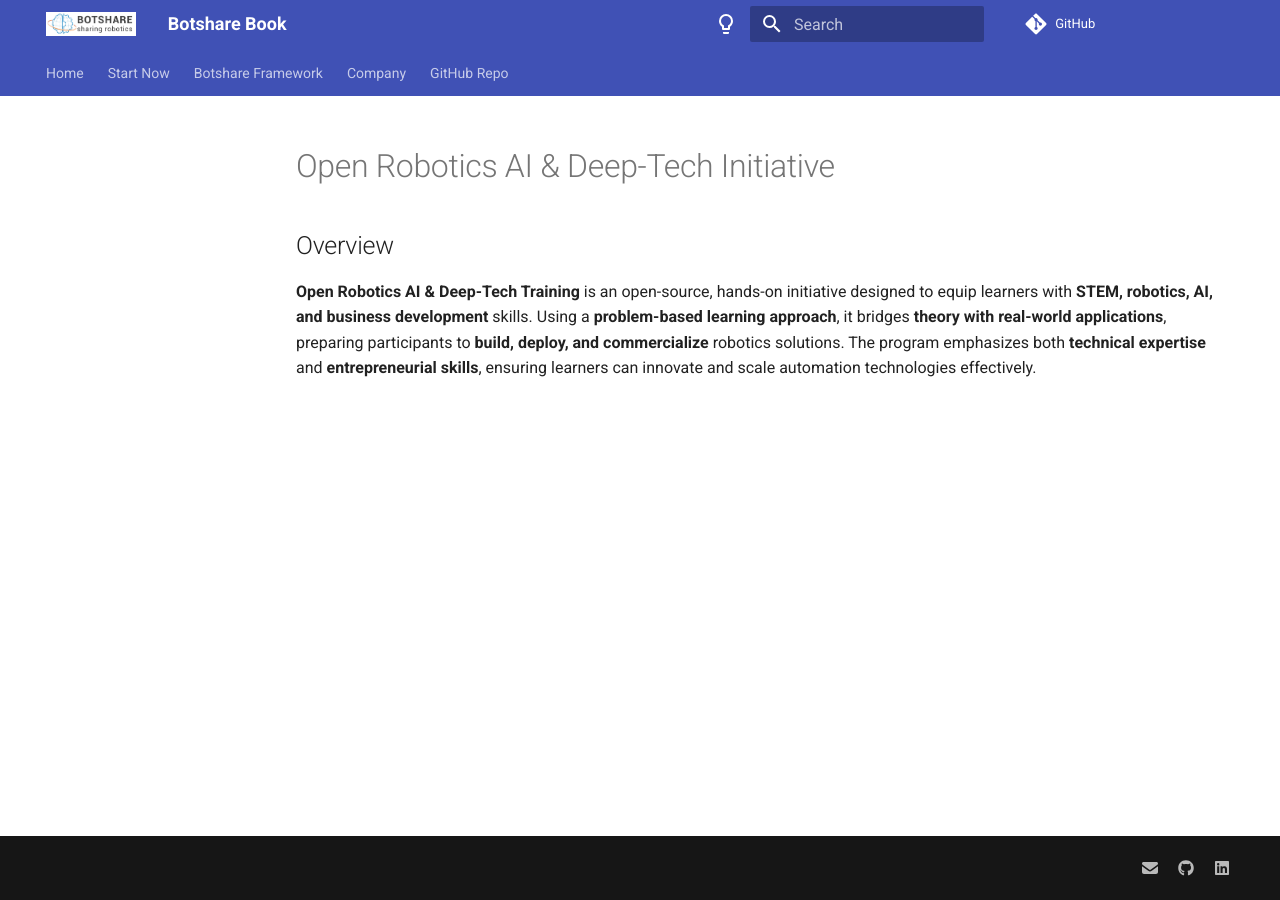
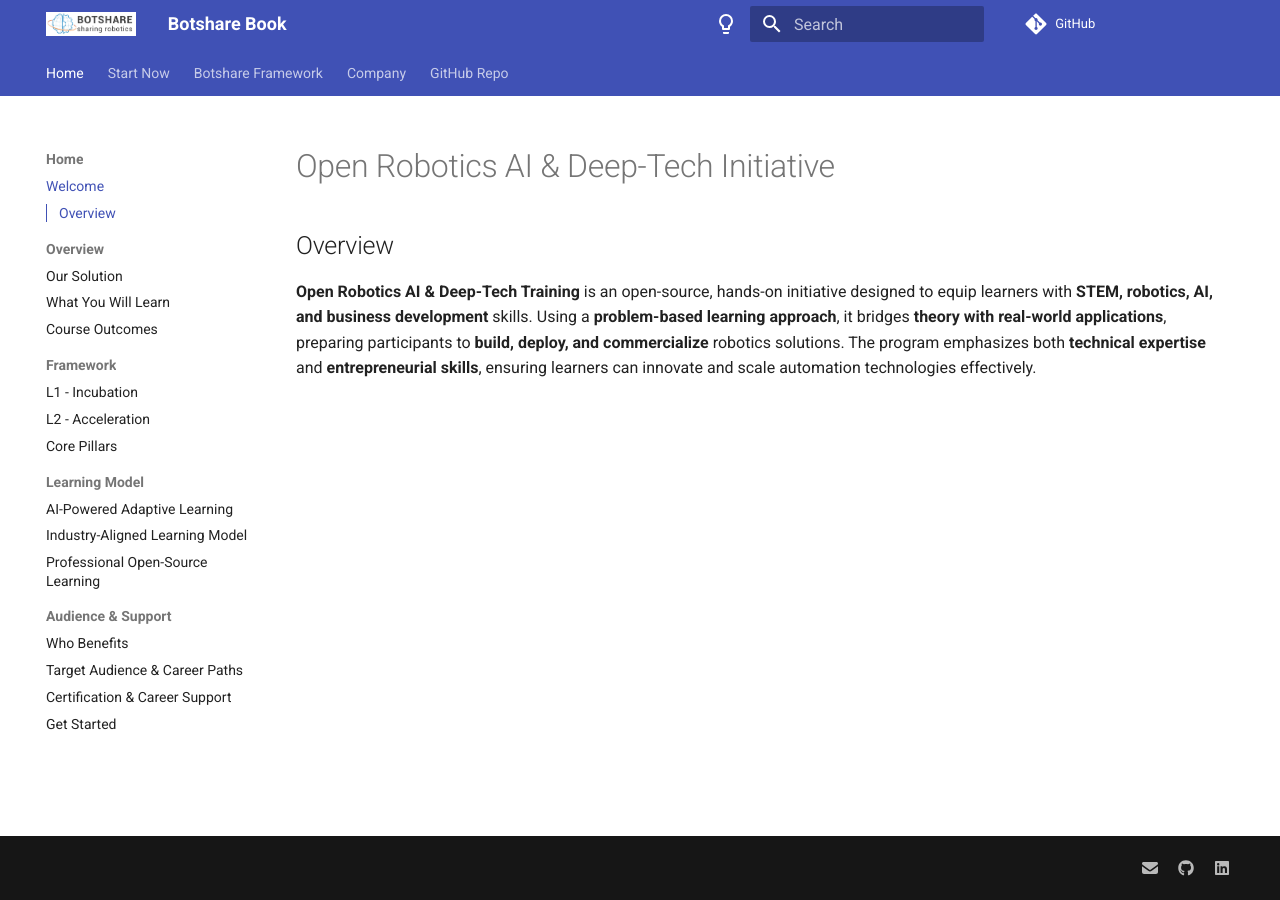
Before and after one commit to Merilynn-64/Botshare_document, an MkDocs documentation site: the page built from docs/index.md, in a window 1280 px wide. Built offline with MkDocs 1.6.1 and Material for MkDocs 9.7.7, drawn with Linux system fonts in a browser that asks for light colours.

Commit message:
Update mkdocs.yml

```diff
--- a/mkdocs.yml
+++ b/mkdocs.yml
@@ -37,32 +37,30 @@
       link: https://github.com/openAMRobot
     - icon: fontawesome/brands/linkedin
       link: https://www.linkedin.com/company/botshare
-
 nav:
   - Home:
-      - Welcome: overview.md
+      - Welcome: index.md
 
       - Overview:
-          - Our Solution: our-solution.md
-          - What You Will Learn: what-you-will-learn.md
-          - Course Outcomes: course-outcomes.md
+          - Our Solution: overview/our-solution.md
+          - What You Will Learn: overview/what-you-will-learn.md
+          - Course Outcomes: overview/course-outcomes.md
 
       - Framework:
-          - L1 - Incubation: l1-incubation.md
-          - L2 - Acceleration: l2-acceleration.md
-          - Core Pillars: core-pillars.md
+          - L1 - Incubation: framework/l1-incubation.md
+          - L2 - Acceleration: framework/l2-acceleration.md
+          - Core Pillars: framework/core-pillars.md
 
       - Learning Model:
-          - AI-Powered Adaptive Learning: ai-powered-adaptive-learning.md
-          - Industry-Aligned Learning Model: industry-aligned-learning-model.md
-          - Professional Open-Source Learning: professional-open-source-learning.md
+          - AI-Powered Adaptive Learning: learning model/ai-powered-adaptive-learning.md
+          - Industry-Aligned Learning Model: learning model/industry-aligned-learning-model.md
+          - Professional Open-Source Learning: learning model/professional-open-source-learning.md
 
       - Audience & Support:
-          - Who Benefits: who-benefits.md
-          - Target Audience & Career Paths: target-audience-career-paths.md
-          - Certification & Career Support: certification-career-support.md
-          - Get started: get-started-now.md
-
+          - Who Benefits: audience/who-benefits.md
+          - Target Audience & Career Paths: audience/target-audience-career-paths.md
+          - Certification & Career Support: audience/certification-career-support.md
+          - Get Started: audience/get-started-now.md
 
   - Start Now:
       - Introduction: getting_started.md
```
